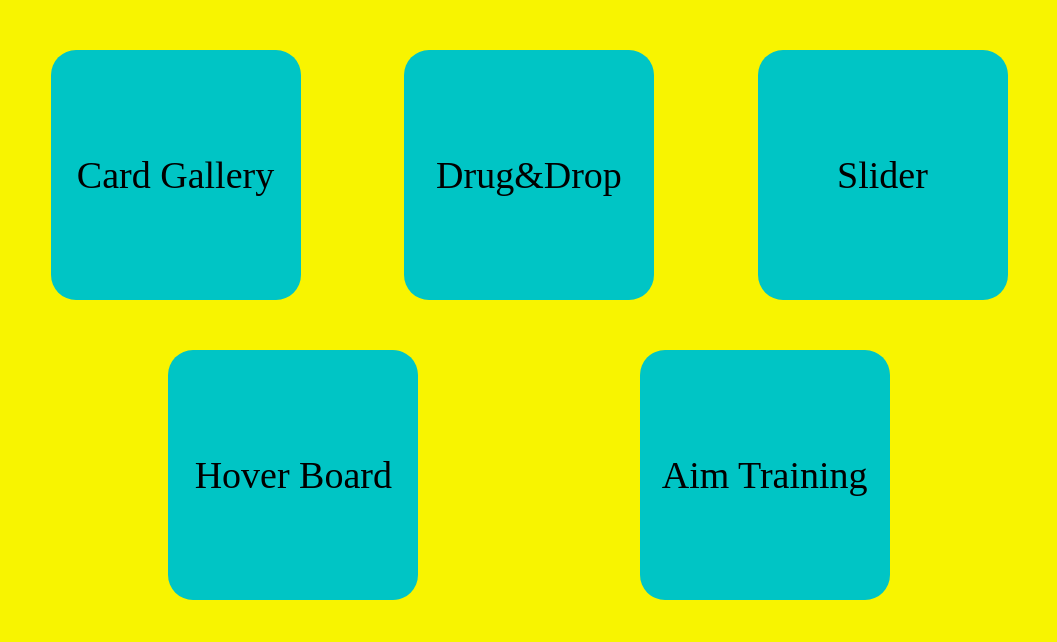
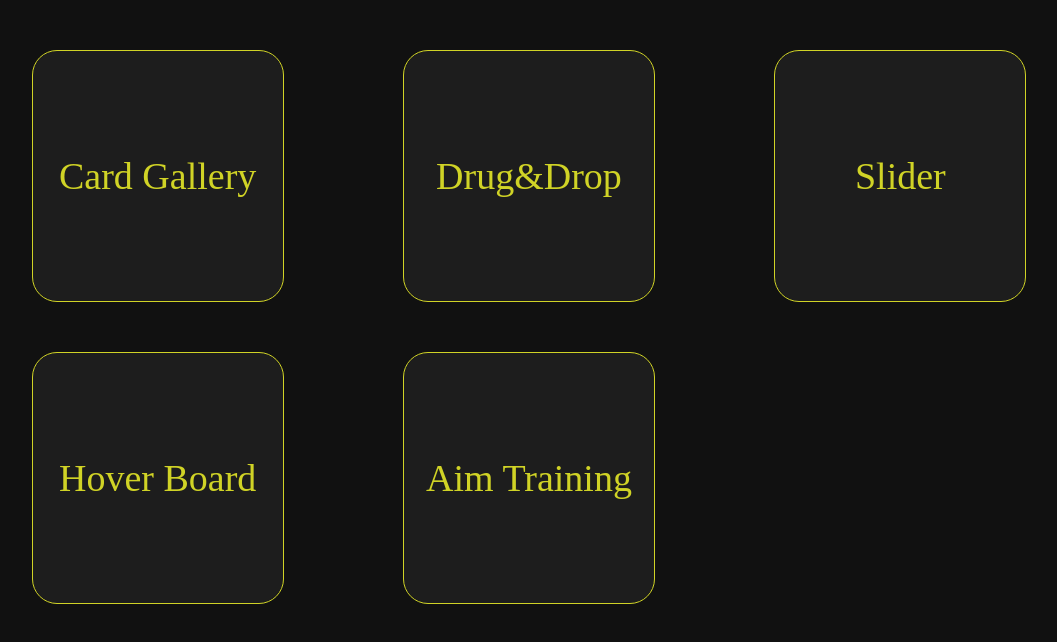
Before and after one commit to KachmaZ/VladMarathon, a plain HTML site: page index.html in a window 1280 px wide. Shown: the whole page, without its empty margins (111-1168 px from the left). Drawn offline with Linux system fonts and the light colour scheme.

Commit message:
Styles update

```diff
--- a/Ex.1'Card-Gallery'/style.css
+++ b/Ex.1'Card-Gallery'/style.css
@@ -8,7 +8,7 @@ body {
   font-family: 'Muli', sans-serif;
   overflow: hidden;
   margin: 0;
-  background-color: gold;
+  background: #1d1d1d;
   height: 100vh;
   display: flex;
   justify-content: center;
--- a/Ex.2'Drug&Drop'/styles.css
+++ b/Ex.2'Drug&Drop'/styles.css
@@ -6,7 +6,7 @@
 
 body {
   font-family: 'Roboto', sans-serif;
-  background-color: #e5e5e5;
+  background: #1d1d1d;
   display: flex;
   padding-top: 5rem;
   justify-content: center;
@@ -23,17 +23,18 @@ body {
 
 .col-header {
   width: 150px;
-  box-shadow: 4px 4px 9px rgba(198, 198, 198, 0.36);
+  box-shadow: 4px 4px 9px rgba(198, 198, 198, 0.1);
   border-radius: 20px;
   padding: 0.8rem 1rem;
   color: #fff;
+  text-align: center;
 }
 
 .item {
   width: 150px;
   height: 66px;
   border: 1px solid #eee;
-  box-shadow: 4px 4px 9px rgba(198, 198, 198, 0.36);
+  box-shadow: 4px 4px 9px rgba(198, 198, 198, 0.1);
   border-radius: 20px;
   background: #f7f6f7;
   color: #828282;
--- a/Ex.4'Board'/app.js
+++ b/Ex.4'Board'/app.js
@@ -1,5 +1,5 @@
 const board = document.querySelector('#board');
-const SQUARES_NUMBER = 400;
+const SQUARES_NUMBER = 3136;
 const COLORS = [ '#b8212b', '#ab21b8', '#4921b8', '#21aeb8', '#21b83a', '#a4b821', '#b86021'];
 
 for (let i = 0; i < SQUARES_NUMBER; i++) {
--- a/Ex.4'Board'/styles.css
+++ b/Ex.4'Board'/styles.css
@@ -17,14 +17,14 @@ body {
   justify-content: center;
   align-items: center;
   flex-wrap: wrap;
-  max-width: 400px;
+  max-width: 1024px;
 }
 
 .square {
   width: 16px;
   height: 16px;
   background: #1d1d1d;
-  margin: 2px;
+  margin: 1px;
   box-shadow: 0 0 2px #000;
   transform: rotate(180deg);
   transition: 2s ease;
@@ -32,5 +32,4 @@ body {
 
 .square:hover {
   transition-duration: 0s;
-  transform: rotate(360deg);
 }
--- a/style.css
+++ b/style.css
@@ -1,14 +1,13 @@
 body {
-    background-color: rgb(248, 244, 0);
+    background-color: #111;
 }
 
 main {
     margin: 50px 100px;
 
-    display: flex;
-    justify-content: space-evenly;
-    align-items: center;
-    flex-wrap: wrap;
+    display: grid;
+    grid-template-columns: repeat(3, 1fr);
+    justify-content: space-around;
     gap: 50px;
 
 
@@ -21,6 +20,8 @@ a {
 div {
     height: 250px;
     width: 250px;
+    margin: 0 auto;
+
 
     font-size: 38px;
 
@@ -28,9 +29,14 @@ div {
     justify-content: center;
     align-items: center;
 
-    color: rgb(0, 0, 0);
+    color: #d0d326;
     text-align: center;
-    background-color: rgb(0, 197, 197);
+    background: #1d1d1d;
 
+    border: 1px solid #d0d326;
     border-radius: 25px;
 }
+
+div:hover {
+    background: #4b4b4b;
+}
```
